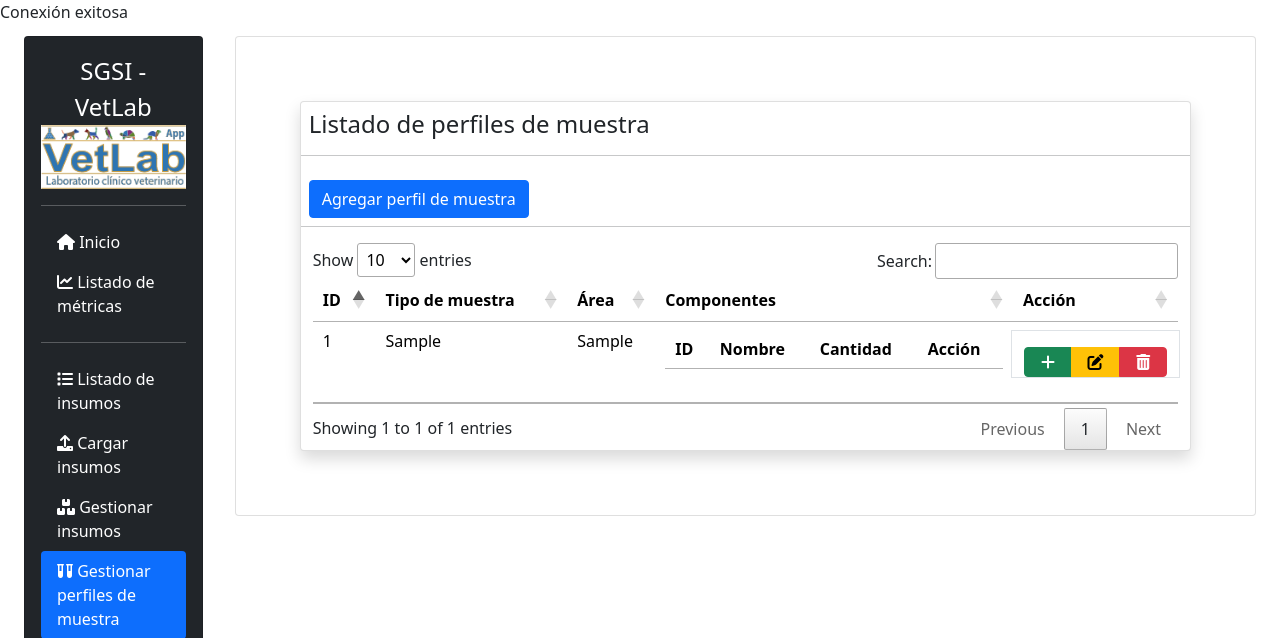
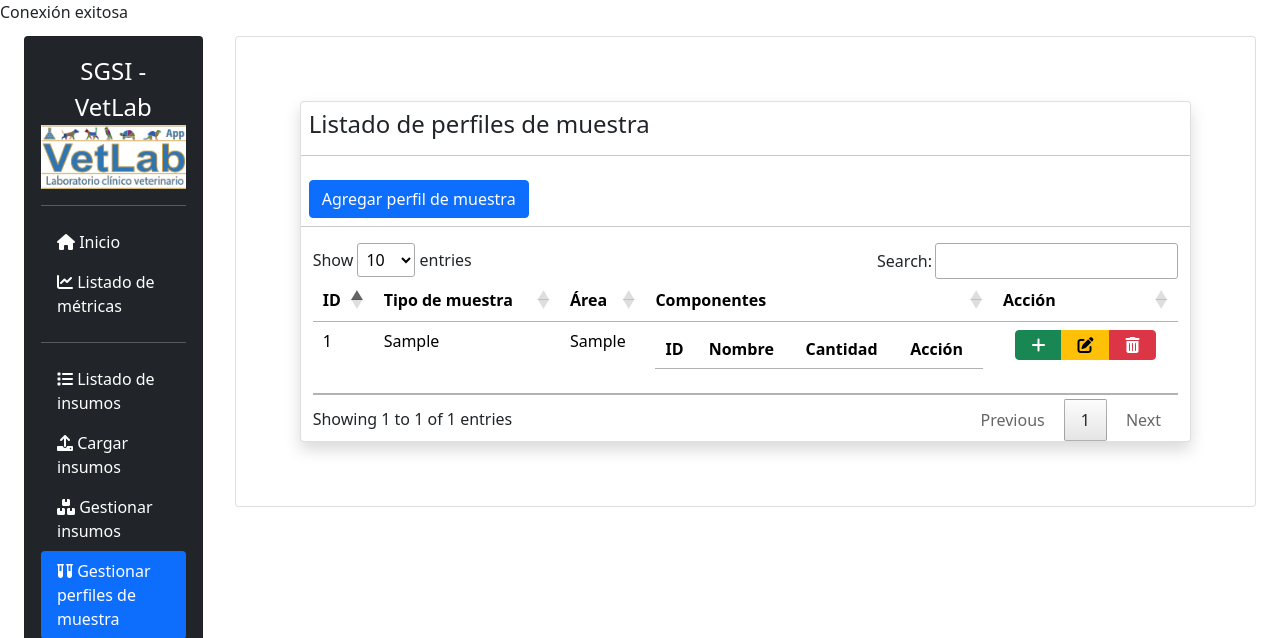
Before and after one commit to xatomen/SGSIVetLab, a PHP site: page /SGSIVetLab/public/admin/mantener_perfiles_muestra.php in a window 1280 px wide. Shown: the top 638 px of the page. Run offline with PHP 8.4, Linux system fonts and the light colour scheme; tables that the repository leaves empty or names only in its code hold one stand-in row (values such as "Sample post"); data that the repository does not hold is empty; some libraries are stand-ins or nearby versions.

Commit message:
Se mejora el diseño del formulario de mantener perfiles al ajustar márgenes y eliminar bordes innecesarios.

```diff
--- a/public/admin/mantener_perfiles_muestra.php
+++ b/public/admin/mantener_perfiles_muestra.php
@@ -392,7 +392,7 @@
                                             <input type="hidden" name="txtIDMuestra" id="txtIDMuestra" value="<?php echo $componente['ID_Muestra'] ?>"></input>
                                             <input type="hidden" name="txtIDInsumo" id="txtIDInsumo" value="<?php echo $componente['ID_Insumo'] ?>"></input>
                                             <input type="hidden" name="txtIDComponentePerfilMuestra" id="txtIDComponentePerfilMuestra" value="<?php echo $componente['ID_Componentes_perfil_muestra'] ?>"></input>
-                                            <div class="row">
+                                            <div class="row m-0">
                                               <div class="btn-group" role="group">
                                                   <!-- Botón para abrir el modal de editar cantidad -->
                                                   <button type="button" class="btn btn-warning btn-sm" data-bs-toggle="modal" data-bs-target="#editarCantidadModal" data-id="<?php echo $componente['ID_Componentes_perfil_muestra']; ?>">
@@ -415,18 +415,10 @@
                     </td>
                     <td>
                         <form method="POST">
-                            <div class="row border">
-                                <div class="col">
-                                    <div class="row m-1">
                               <input type="hidden" name="txtID" id="txtID" value="<?php echo $lista['PerfilID'] ?>"></input>
-                                    </div>
-                                    <div class="row m-1">
                               <input type="hidden" name="txtTipoMuestraEditar" id="txtTipoMuestraEditar" value="<?php echo $lista['Tipo_de_muestra'] ?>"></input>
-                                    </div>
-                                    <div class="row m-1">
                               <input type="hidden" name="txtIDAreaEditar" id="txtIDAreaEditar" value="<?php echo $lista['ID_Area'] ?>"></input>
-                                    </div>
-                                    <div class="row">
+                              <div class="row m-0">
                                 <!-- Botón para abrir el modal de añadir componente -->
                                 <div class="btn-group" role="group">
                                     <button type="button" class="btn btn-success" data-bs-toggle="modal" data-bs-target="#añadirComponenteModal" data-id="<?php echo $lista['PerfilID']; ?>">
@@ -440,8 +432,6 @@
                                     <button type="submit" name="accion_perfil" value="Eliminar" class="btn btn-danger">
                                         <i class="fas fa-trash-alt"></i>
                                     </button>
-                                      </div>
-                                    </div>
                                 </div>
                               </div>
                         </form>
```
Lines whose indentation alone changed are shown as unchanged.
